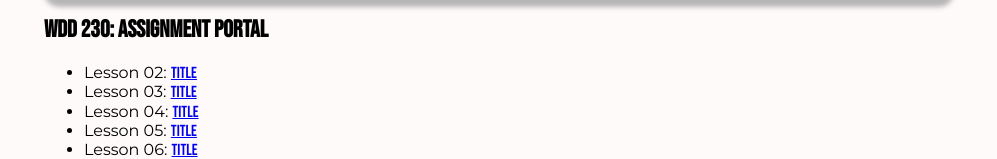
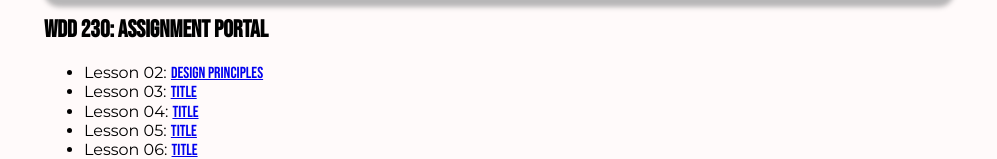
Before and after one commit to MarielleChiong/wdd230, a plain HTML site: page index.html in a window 1280 px wide. Shown: the part 301-460 px from the top of the page, without its empty margins (146-1143 px from the left). Drawn offline with Linux system fonts and the light colour scheme; files that its build step writes are made by us from their sources.

Commit message:
added lesson 2 link for design principles

```diff
--- a/index.html
+++ b/index.html
@@ -23,7 +23,7 @@
     <main>
         <h2>WDD 230: Assignment Portal</h2>
         <ul>
-            <li>Lesson 02: <a href="#">Title</a></li>
+            <li>Lesson 02: <a href="/lesson2/design-principles.html">Design Principles</a></li>
             <li>Lesson 03: <a href="#">Title</a></li>
             <li>Lesson 04: <a href="#">Title</a></li>
             <li>Lesson 05: <a href="#">Title</a></li>
```
